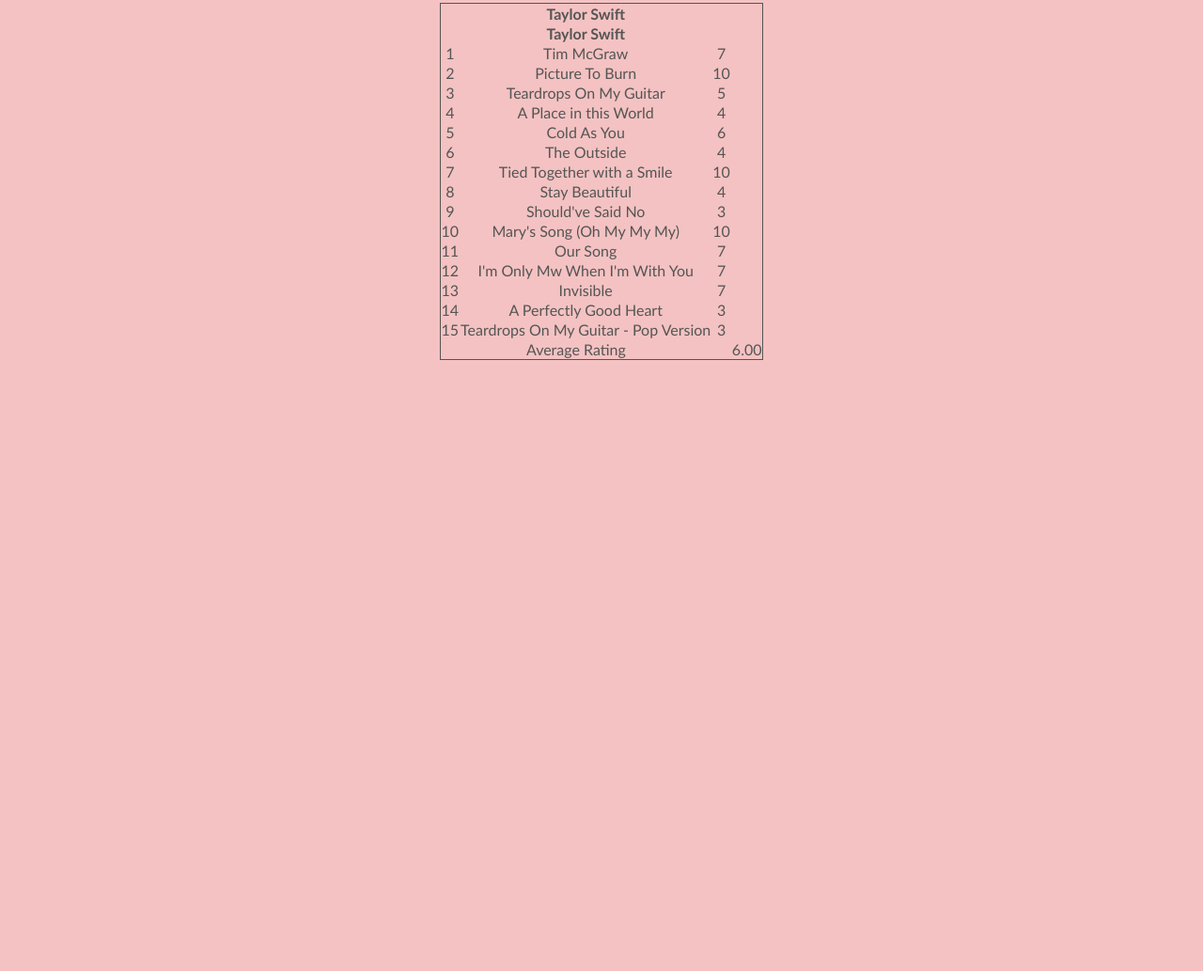
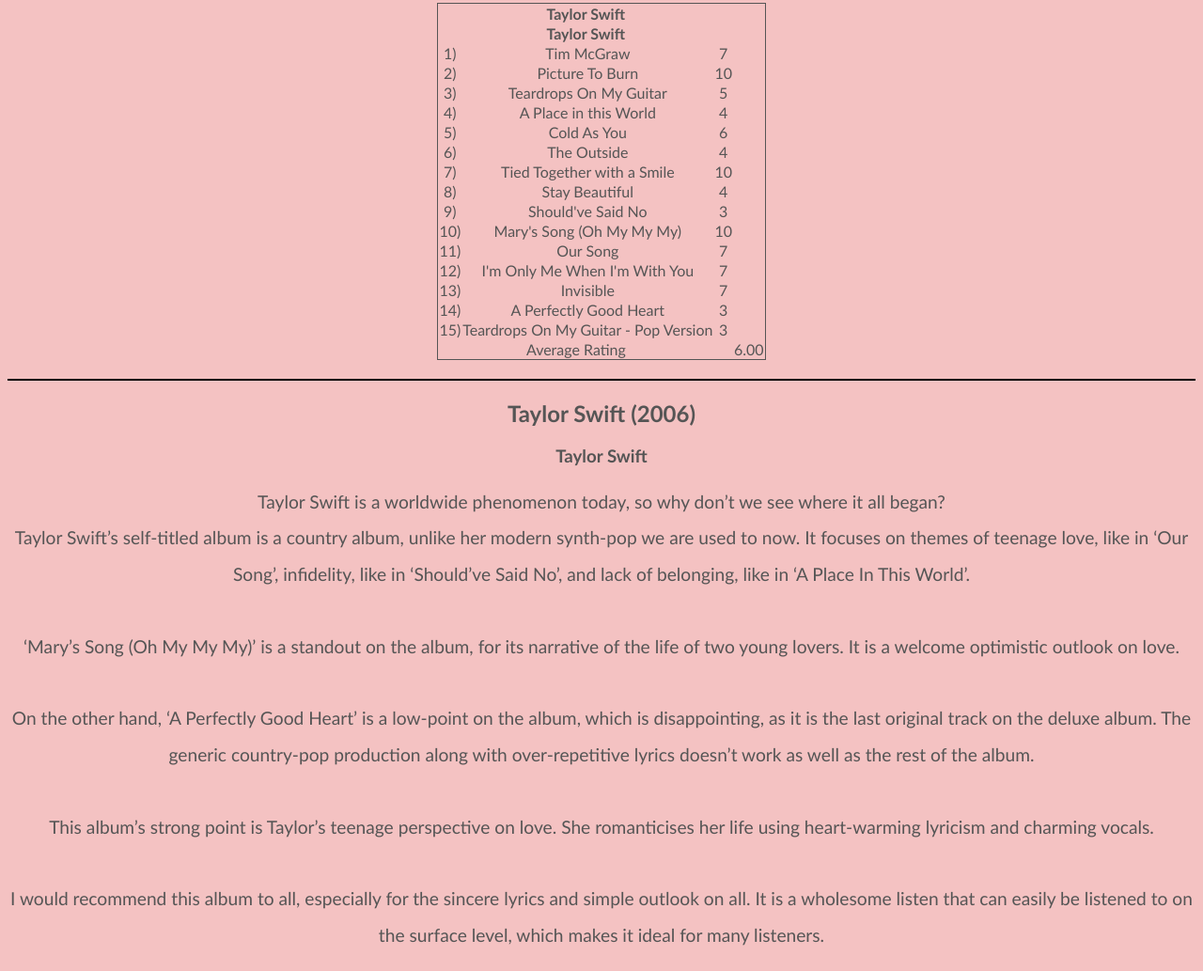
Before and after one commit to ReviewsAboutNothing/reviewsaboutnothing.github.io, a plain HTML site: page html/reviews/taylorSwift-TaylorSwift.html in a window 1280 px wide. Shown: the part 256-1289 px from the top of the page at 94% size. Before the commit the page ends 800 px from the top, so only its background shows below. Drawn offline with Linux system fonts and the light colour scheme.

Commit message:
Added Taylor Swift

```diff
--- a/css/style.css
+++ b/css/style.css
@@ -45,3 +45,8 @@ hr {
     background-color: black; /* Set the color to black */
     margin: 20px 0; /* Optional: control spacing */
 }
+
+.essays{
+    line-height: 2;
+    font-size: larger;
+}
--- a/html/reviews/taylorSwift-TaylorSwift.html
+++ b/html/reviews/taylorSwift-TaylorSwift.html
@@ -33,8 +33,25 @@
     <table class="textaligncenter centremargin" id="reviewsTable">
         <!-- <th>The Hitchhiker's Guide To Music Reviews About Nothing</th> -->
     </table>
+
     <script src="../../js/ratingTable.js"></script>
 
+    <hr>
+
+    <h2 class="textaligncenter">Taylor Swift (2006)</h2>
+    <h3 class="textaligncenter">Taylor Swift</h3>
+    <p class="textaligncenter essays">Taylor Swift is a worldwide phenomenon today, so why don’t we see where it all began?
+        <br>
+        Taylor Swift’s self-titled album is a country album, unlike her modern synth-pop we are used to now. It focuses on themes of teenage love, like in ‘Our Song’, infidelity, like in ‘Should’ve Said No’, and lack of belonging, like in ‘A Place In This World’.
+        <br><br>
+        ‘Mary’s Song (Oh My My My)’ is a standout on the album, for its narrative of the life of two young lovers. It is a welcome optimistic outlook on love.
+        <br><br>
+        On the other hand, ‘A Perfectly Good Heart’ is a low-point on the album, which is disappointing, as it is the last original track on the deluxe album. The generic country-pop production along with over-repetitive lyrics doesn’t work as well as the rest of the album.
+        <br><br>
+        This album’s strong point is Taylor’s teenage perspective on love. She romanticises her life using heart-warming lyricism and charming vocals.
+        <br><br>
+        I would recommend this album to all, especially for the sincere lyrics and simple outlook on all. It is a wholesome listen that can easily be listened to on the surface level, which makes it ideal for many listeners.
+        </p>
 </body>
 
 </html>
--- a/js/ratingTable.js
+++ b/js/ratingTable.js
@@ -50,7 +50,7 @@ function generateTable(data) {
         const songCell = document.createElement("td");
         const ratingCell = document.createElement("td");
 
-        trackCell.textContent = review.track;
+        trackCell.textContent = review.track + ")";
         songCell.textContent = review.song;
         ratingCell.textContent = review.rating;
 
--- a/json/reviews.json
+++ b/json/reviews.json
@@ -80,7 +80,7 @@
         {
             "artist": "Taylor Swift",
             "album": "Taylor Swift",
-            "song": "I'm Only Mw When I'm With You",
+            "song": "I'm Only Me When I'm With You",
             "track": 12,
             "rating": 7
         },
```
